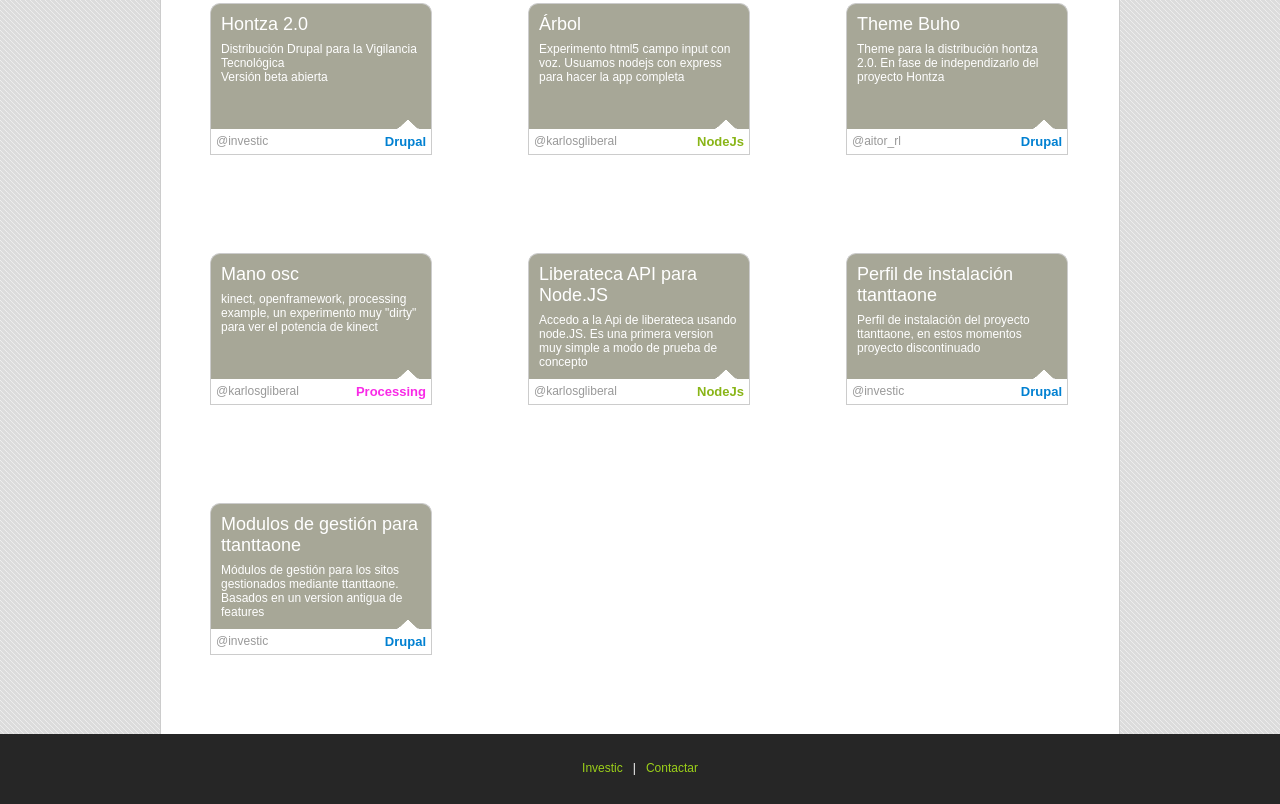
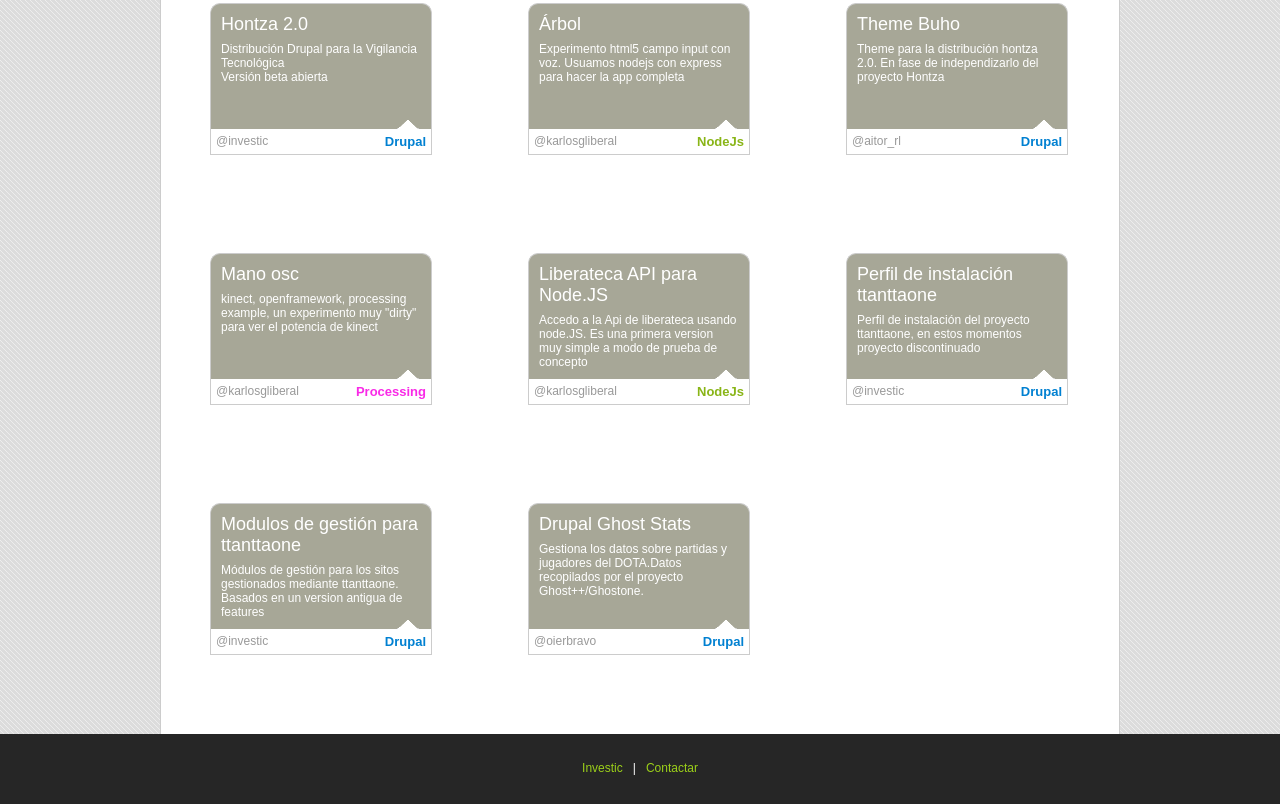
Before and after one commit to investic/investic.github.com, a plain HTML site: page index.html in a window 1280 px wide. Shown: the part 434-1238 px from the top of the page. Drawn offline with Linux system fonts and the light colour scheme.

Commit message:
añadido proyecto oierbravo/dgstats

```diff
--- a/index.html
+++ b/index.html
@@ -124,6 +124,18 @@
      <div class="box-drupal">Drupal</div>
     </div>
   </div><!--Cierra box-->
+  <div class="box-wrapper"><!--Box-->
+    <div class="box">
+    <div class="box-titular"><a href="http://github.com/oierbravo/dgstats">Drupal Ghost Stats</a></div>
+    <div class="box-texto">Gestiona los datos sobre partidas y jugadores del DOTA.Datos recopilados por el proyecto Ghost++/Ghostone.</div>
+  </div>
+     <div class="mancheta"></div>
+  <div class="box-footer">
+
+     <div class="box-user"><a href="http://github.com/oierbravo">@oierbravo</a></div>
+     <div class="box-drupal">Drupal</div>
+    </div>
+  </div><!--Cierra box-->
 
 </div><!--Cierra Content wrapper-->
 </div><!--Cierra Contenido-->
```
